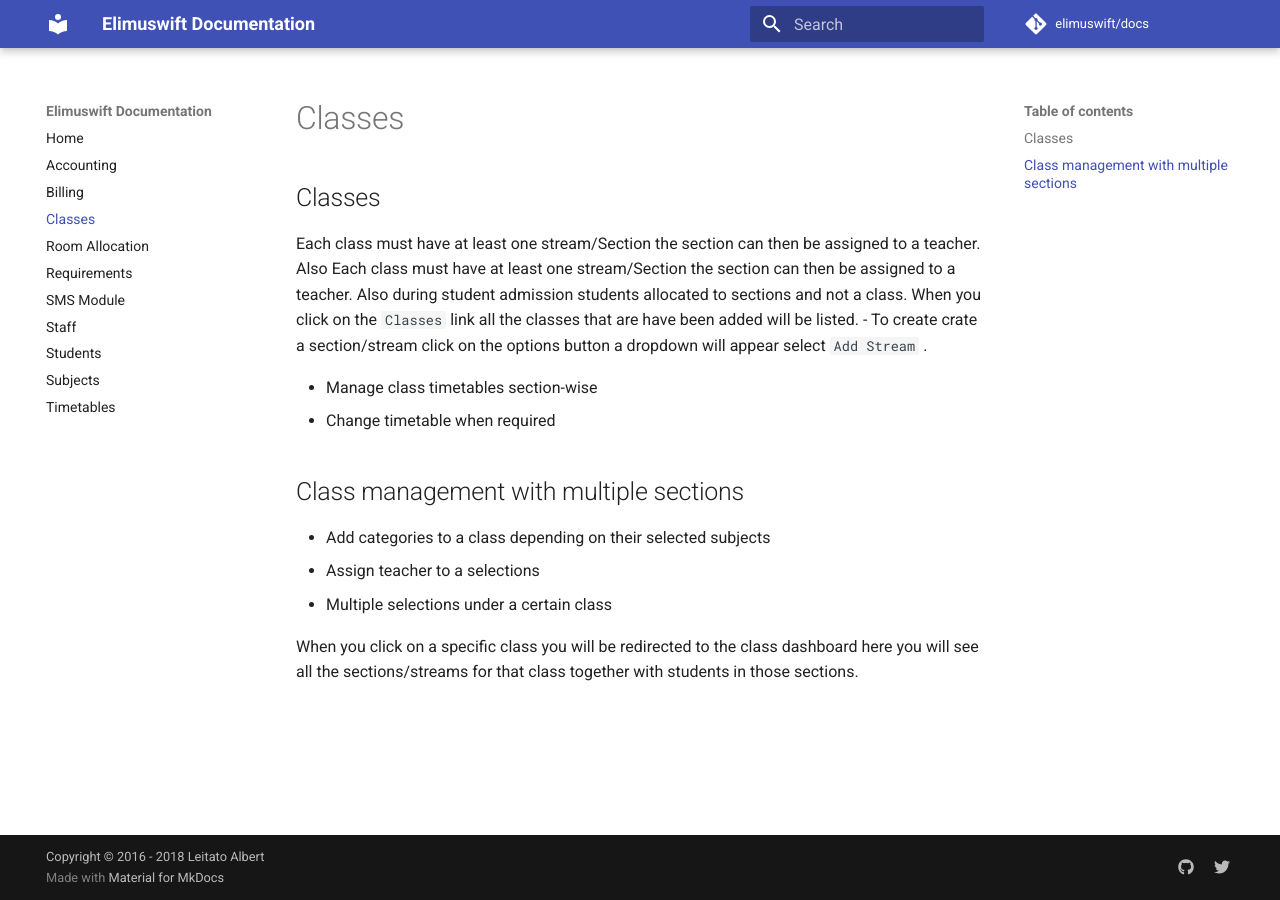
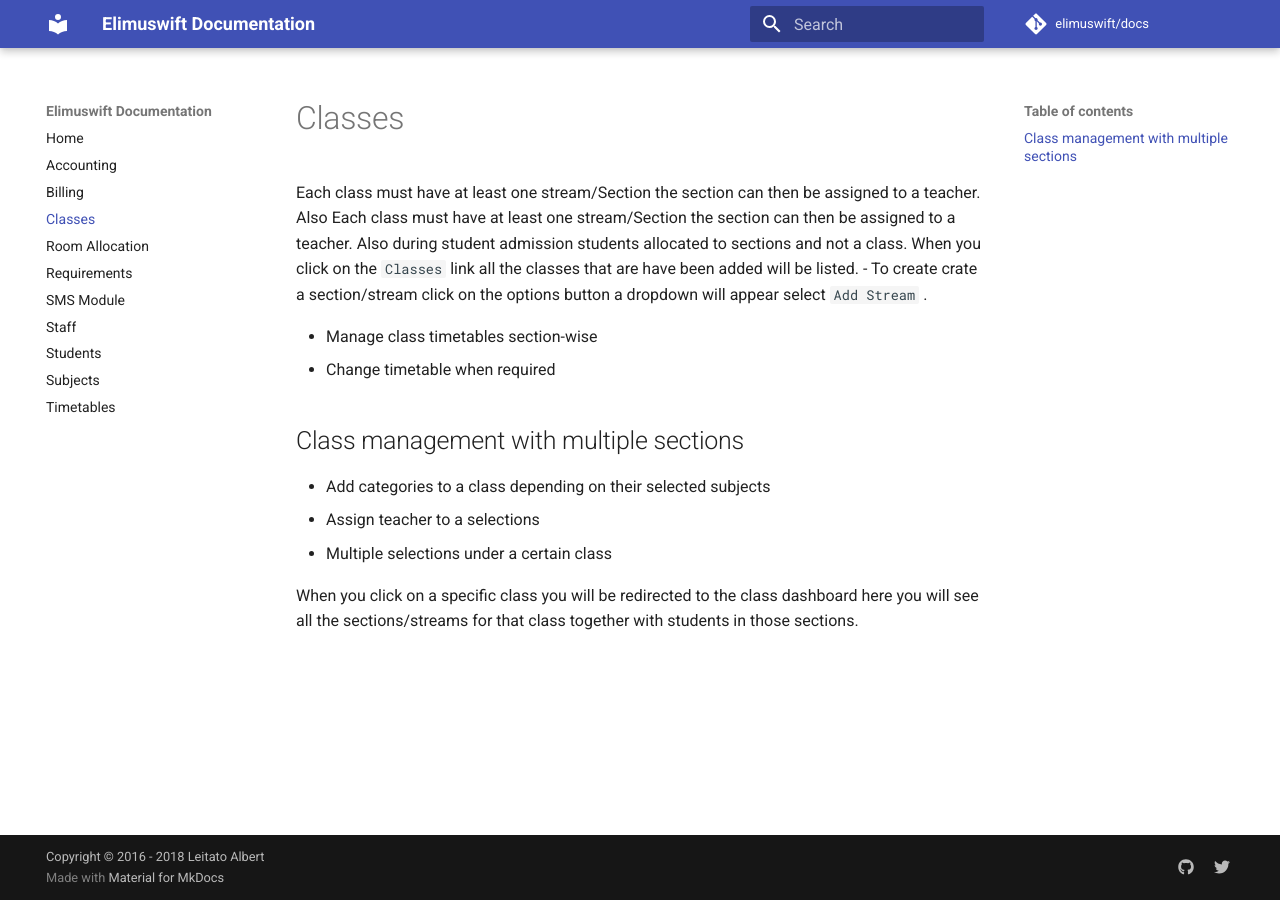
Before and after one commit to Elimuswift/docs, an MkDocs documentation site: the page built from docs/Classes.md, in a window 1280 px wide. Built offline with MkDocs 1.6.1 and Material for MkDocs 9.7.7, drawn with Linux system fonts in a browser that asks for light colours; comment, search, counter and statistics services are not loaded.

Commit message:
Remove headings from pages

```diff
--- a/docs/Classes.md
+++ b/docs/Classes.md
@@ -1,4 +1,3 @@
-## Classes
 Each class must have at least one stream/Section the section can then be assigned to a teacher. Also Each class must have at least one stream/Section the section can then be assigned to a teacher. Also during student admission students allocated to sections and not a class.
 When you click on the `Classes` link all the classes that are have been added will be listed.
 	- To create crate a section/stream click on the options button a dropdown will appear select `Add Stream` .
```
Also changed, not shown: docs/Accounting.md (+0 -1 lines).
